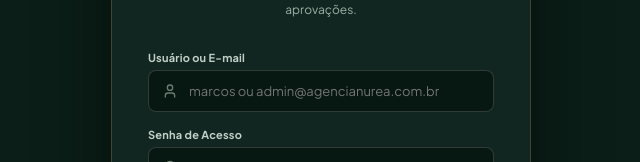
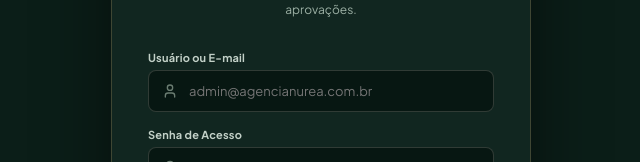
Before and after one commit to mptabanez27/nurea-clientes, a Next.js app: page /admin in a window 1280 px wide. Shown: the part 312-474 px from the top of the page, without its empty margins (319-959 px from the left). Built offline with nearby package versions, Linux system fonts and the light colour scheme; no server answers.

Commit message:
Update AdminLogin.tsx

```diff
--- a/src/components/AdminLogin.tsx
+++ b/src/components/AdminLogin.tsx
@@ -160,7 +160,7 @@ export default function AdminLogin() {
                 autoComplete="username"
                 value={user}
                 onChange={(e) => setUser(e.target.value)}
-                placeholder="marcos ou admin@agencianurea.com.br"
+                placeholder="admin@agencianurea.com.br"
                 required
                 style={{
                   width: "100%",
```
